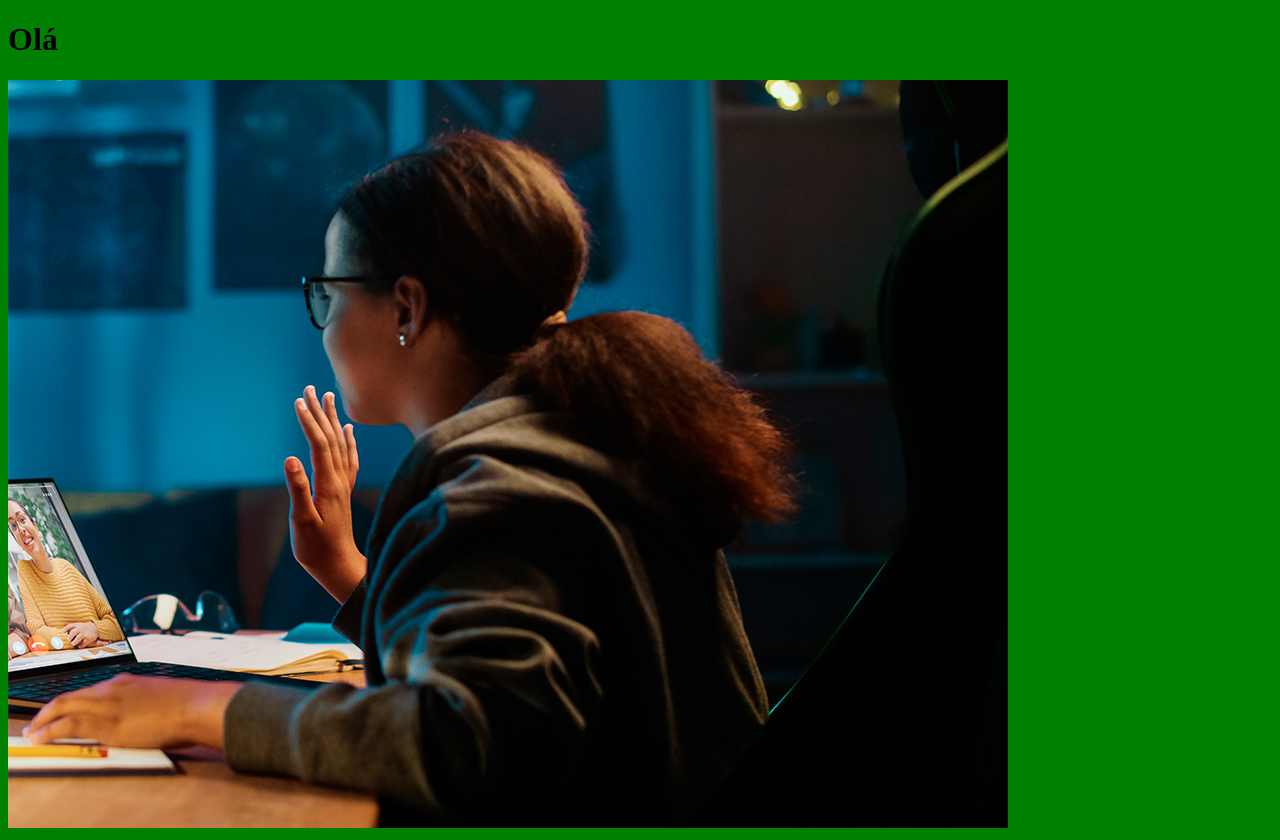
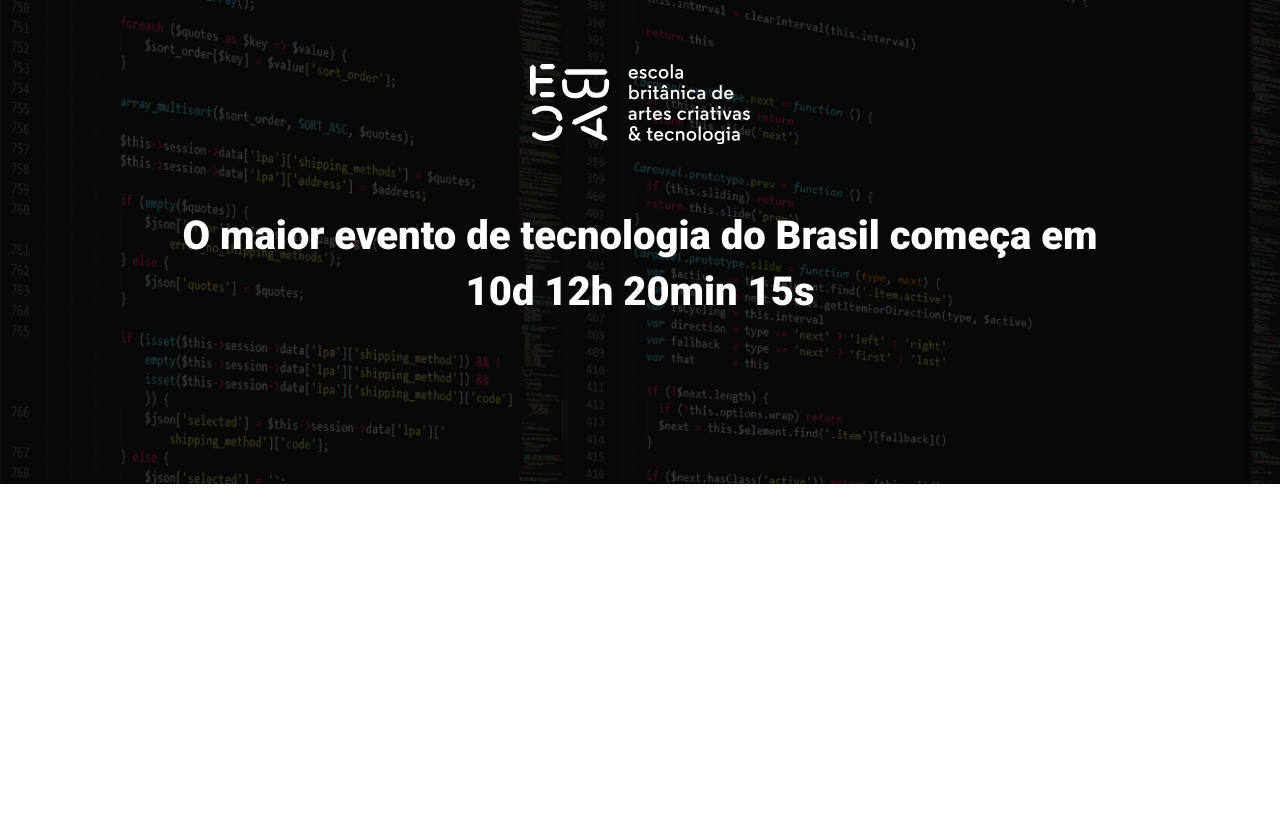
Before and after one commit to xPedroNoronhax/ebac_tech_talks, a website built with Parcel: page src/index.html in a window 1280 px wide. After the commit the page ends 800 px from the top, so only its background shows below. Built offline with nearby package versions, Linux system fonts and the light colour scheme.

Commit message:
criando o hero

```diff
--- a/src/index.html
+++ b/src/index.html
@@ -3,12 +3,23 @@
 <head>
     <meta charset="UTF-8">
     <meta name="viewport" content="width=device-width, initial-scale=1.0">
-    <title>Document</title>
+    <title>EBAC Tech Talks</title>
+
+    <link rel="preconnect" href="https://fonts.googleapis.com">
+    <link rel="preconnect" href="https://fonts.gstatic.com" crossorigin>
+    <link href="https://fonts.googleapis.com/css2?family=Roboto:wght@400;700;900&display=swap" rel="stylesheet">
+
     <link rel="stylesheet" href="styles/main.scss">
 </head>
 <body>
-    <h1>Olá</h1>
-    <img src="images/backend.png" alt="">
+    <header class="hero">
+        <div class="container">
+            <img class="hero__logo" src="images/ebac_logo.svg" alt="EBAC">
+            <p class="hero__text">
+                O maior evento de tecnologia do Brasil começa em 10d 12h 20min 15s
+            </p>
+        </div>
+    </header>
     <script src="scripts/main.js"></script>
 </body>
 </html>
--- /dev/null
+++ b/src/styles/_hero.scss
@@ -0,0 +1,52 @@
+.hero {
+    padding-top: 64px;
+    padding-bottom: 100px;
+    background-image: url(../images/fundo.png);
+    background-repeat: no-repeat;
+    background-size: cover;
+    position: relative;
+
+    .container {
+        position: relative;
+    }
+
+    &::before {
+        position: absolute;
+        top: 0;
+        left: 0;
+        width: 100%;
+        height: 100%;
+        background-color: #000;
+        content: '';
+        opacity: 0.7;
+    }
+
+    &__text{
+        margin-top: 64px;
+        margin-bottom: 64px;
+        font-size: 40px;
+        line-height: 56px;
+        font-weight: 900;
+        text-align: center;
+    }
+
+    &__logo {
+        display: block;
+        margin: 0 auto;
+        height: 80px;
+    }
+
+    @media (max-width:640px) {
+        padding: 40px 0;
+
+        &__logo {
+            height: 40px;
+        }
+
+        &__text {
+            font-size: 22px;
+            line-height: 24px;
+            margin: 24px 0;
+        }
+    }
+}
--- a/src/styles/main.scss
+++ b/src/styles/main.scss
@@ -1,3 +1,24 @@
-body {
-    background-color: green;
+@use 'hero';
+
+
+*{
+    margin: 0;
+    padding: 0 ;
+    box-sizing: border-box;
+    font-family: 'Roboto', sans-serif;
+    color: #fff;
 }
+
+.container {
+    max-width: 960px;
+    width: 100%;
+    margin: 0 auto;
+
+    @media (max-width: 640px) {
+        max-width: 80%;
+    }
+
+    @media (max-width: 1024px) {
+        max-width: 90%;
+    }
+}
```
